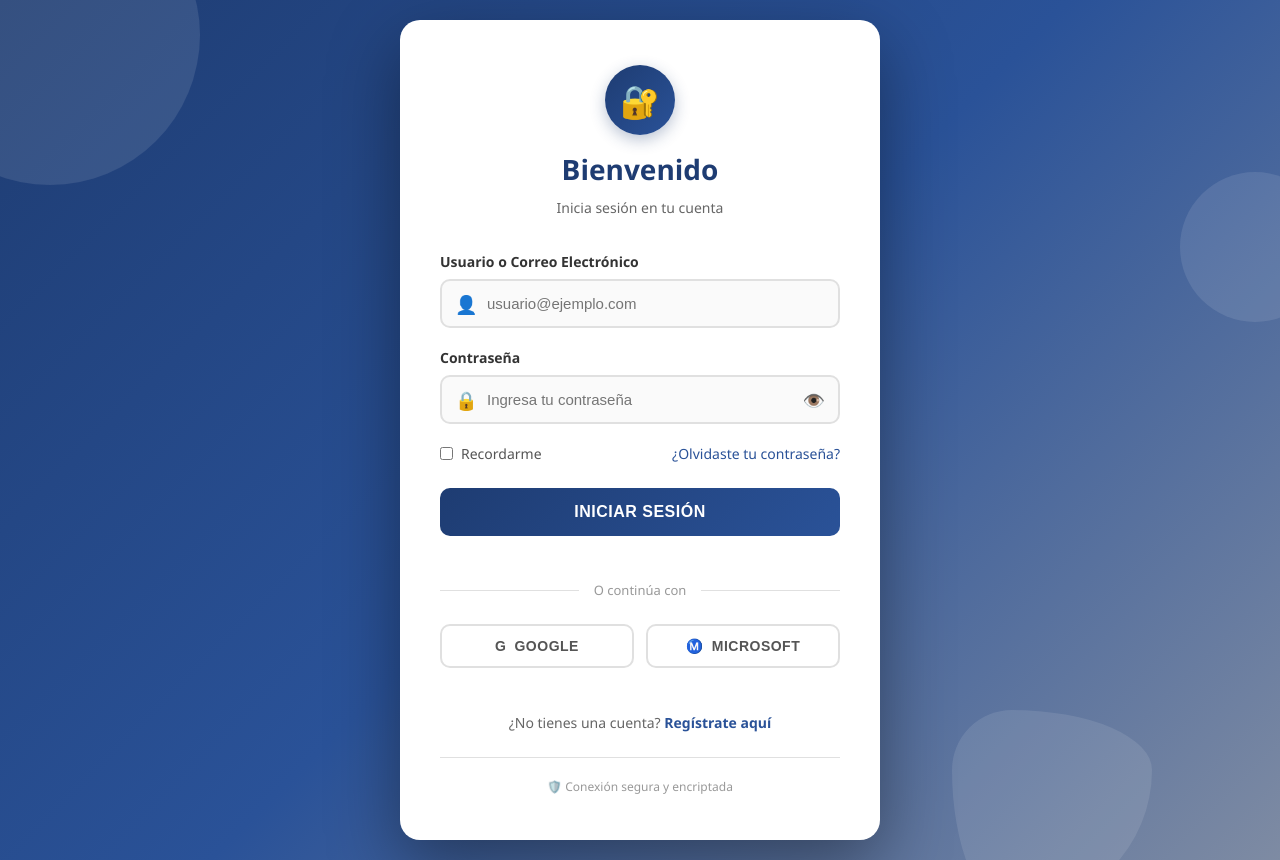
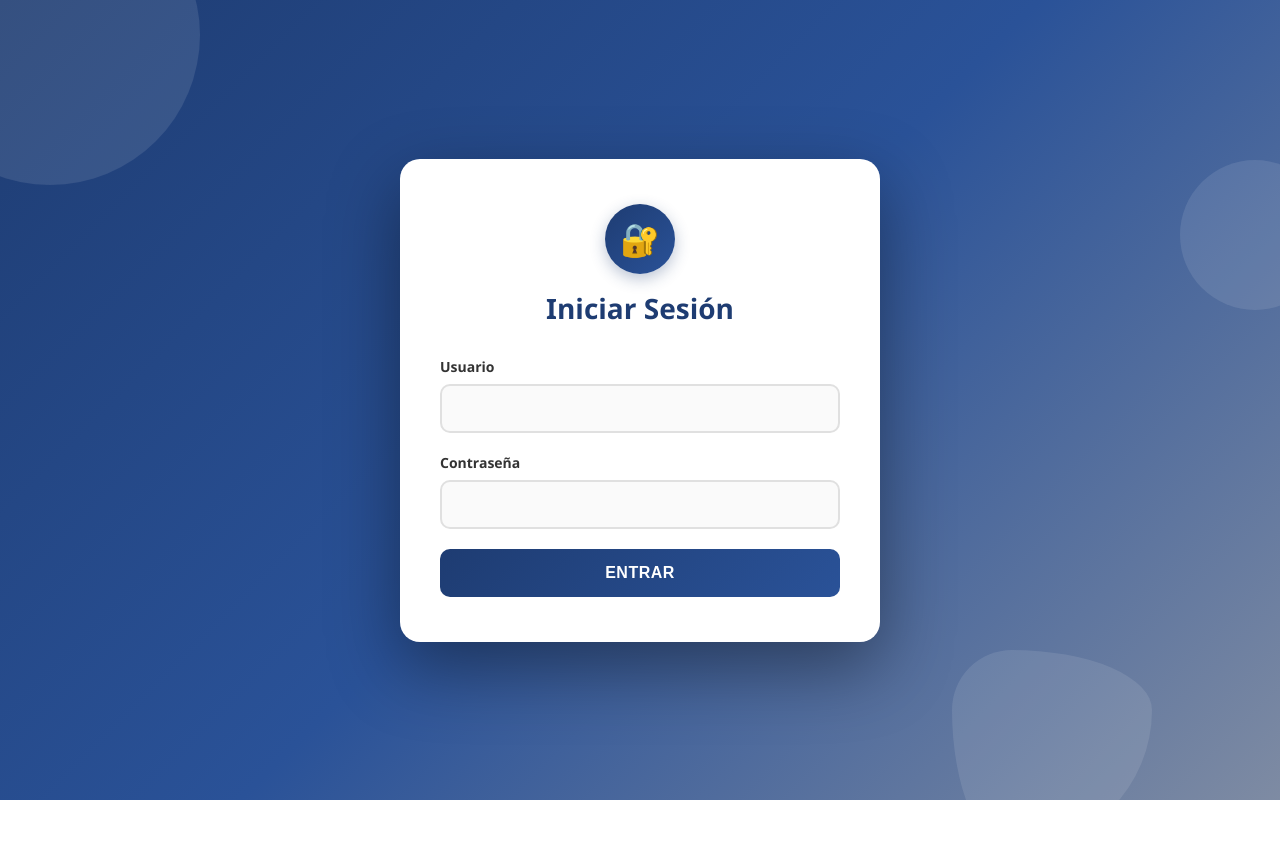
Before and after one commit to lreyesp2609/sistema-productos-nodejs, a website: page public/index.html in a window 1280 px wide. After the commit the page ends 800 px from the top, so only its background shows below. Drawn offline with Linux system fonts and the light colour scheme.

Commit message:
Update index.html

```diff
--- a/public/index.html
+++ b/public/index.html
@@ -148,22 +148,9 @@
             margin-bottom: 8px;
         }
 
-        .input-wrapper {
-            position: relative;
-        }
-
-        .input-icon {
-            position: absolute;
-            left: 15px;
-            top: 50%;
-            transform: translateY(-50%);
-            color: #999;
-            font-size: 18px;
-        }
-
         input {
             width: 100%;
-            padding: 14px 16px 14px 45px;
+            padding: 14px 16px;
             border: 2px solid #e0e0e0;
             border-radius: 10px;
             font-size: 15px;
@@ -179,57 +166,6 @@
             box-shadow: 0 0 0 4px rgba(42, 82, 152, 0.1);
         }
 
-        .password-toggle {
-            position: absolute;
-            right: 15px;
-            top: 50%;
-            transform: translateY(-50%);
-            cursor: pointer;
-            color: #999;
-            font-size: 18px;
-            user-select: none;
-        }
-
-        .options-row {
-            display: flex;
-            justify-content: space-between;
-            align-items: center;
-            margin-bottom: 25px;
-            font-size: 14px;
-        }
-
-        .checkbox-group {
-            display: flex;
-            align-items: center;
-            gap: 8px;
-        }
-
-        .checkbox-group input[type="checkbox"] {
-            width: auto;
-            padding: 0;
-            margin: 0;
-            cursor: pointer;
-        }
-
-        .checkbox-group label {
-            margin: 0;
-            font-weight: 400;
-            color: #555;
-            cursor: pointer;
-        }
-
-        .forgot-password {
-            color: #2a5298;
-            text-decoration: none;
-            font-weight: 500;
-            transition: color 0.3s;
-        }
-
-        .forgot-password:hover {
-            color: #1e3c72;
-            text-decoration: underline;
-        }
-
         button {
             width: 100%;
             padding: 15px;
@@ -243,7 +179,6 @@
             transition: all 0.3s ease;
             text-transform: uppercase;
             letter-spacing: 0.5px;
-            margin-bottom: 20px;
         }
 
         button:hover {
@@ -255,86 +190,6 @@
             transform: translateY(0);
         }
 
-        .divider {
-            display: flex;
-            align-items: center;
-            text-align: center;
-            margin: 25px 0;
-            color: #999;
-            font-size: 13px;
-        }
-
-        .divider::before,
-        .divider::after {
-            content: '';
-            flex: 1;
-            border-bottom: 1px solid #e0e0e0;
-        }
-
-        .divider span {
-            padding: 0 15px;
-        }
-
-        .social-login {
-            display: grid;
-            grid-template-columns: 1fr 1fr;
-            gap: 12px;
-            margin-bottom: 25px;
-        }
-
-        .social-btn {
-            display: flex;
-            align-items: center;
-            justify-content: center;
-            gap: 8px;
-            padding: 12px;
-            border: 2px solid #e0e0e0;
-            border-radius: 10px;
-            background: white;
-            color: #555;
-            font-size: 14px;
-            font-weight: 600;
-            cursor: pointer;
-            transition: all 0.3s ease;
-        }
-
-        .social-btn:hover {
-            border-color: #2a5298;
-            background: #f8f9fa;
-            transform: translateY(-2px);
-        }
-
-        .register-link {
-            text-align: center;
-            color: #666;
-            font-size: 14px;
-        }
-
-        .register-link a {
-            color: #2a5298;
-            text-decoration: none;
-            font-weight: 600;
-            transition: color 0.3s;
-        }
-
-        .register-link a:hover {
-            color: #1e3c72;
-            text-decoration: underline;
-        }
-
-        .security-badge {
-            text-align: center;
-            margin-top: 25px;
-            padding-top: 20px;
-            border-top: 1px solid #e0e0e0;
-            color: #999;
-            font-size: 12px;
-            display: flex;
-            align-items: center;
-            justify-content: center;
-            gap: 5px;
-        }
-
         @media (max-width: 480px) {
             .login-box {
                 padding: 35px 25px;
@@ -342,10 +197,6 @@
 
             h1 {
                 font-size: 24px;
-            }
-
-            .social-login {
-                grid-template-columns: 1fr;
             }
         }
     </style>
@@ -361,80 +212,25 @@
         <div class="login-box">
             <div class="logo">
                 <div class="logo-circle"></div>
-                <h1>Bienvenido</h1>
-                <p class="subtitle">Inicia sesión en tu cuenta</p>
+                <h1>Iniciar Sesión</h1>
             </div>
 
             <form id="loginForm">
                 <div class="input-group">
-                    <label for="usuario">Usuario o Correo Electrónico</label>
-                    <div class="input-wrapper">
-                        <span class="input-icon">👤</span>
-                        <input type="text" id="usuario" name="usuario" placeholder="usuario@ejemplo.com" required>
-                    </div>
+                    <label for="usuario">Usuario</label>
+                    <input type="text" id="usuario" name="usuario" required>
                 </div>
 
                 <div class="input-group">
                     <label for="password">Contraseña</label>
-                    <div class="input-wrapper">
-                        <span class="input-icon">🔒</span>
-                        <input type="password" id="password" name="password" placeholder="Ingresa tu contraseña" required>
-                        <span class="password-toggle" onclick="togglePassword()">👁️</span>
-                    </div>
+                    <input type="password" id="password" name="password" required>
                 </div>
 
-                <div class="options-row">
-                    <div class="checkbox-group">
-                        <input type="checkbox" id="remember" name="remember">
-                        <label for="remember">Recordarme</label>
-                    </div>
-                    <a href="#" class="forgot-password">¿Olvidaste tu contraseña?</a>
-                </div>
-
-                <button type="submit">Iniciar Sesión</button>
-
-                <div class="divider">
-                    <span>O continúa con</span>
-                </div>
-
-                <div class="social-login">
-                    <button type="button" class="social-btn" onclick="alert('Login con Google')">
-                        <span>G</span> Google
-                    </button>
-                    <button type="button" class="social-btn" onclick="alert('Login con Microsoft')">
-                        <span>Ⓜ️</span> Microsoft
-                    </button>
-                </div>
-
-                <div class="register-link">
-                    ¿No tienes una cuenta? <a href="#">Regístrate aquí</a>
-                </div>
-
-                <div class="security-badge">
-                    🛡️ Conexión segura y encriptada
-                </div>
+                <button type="submit">Entrar</button>
             </form>
         </div>
     </div>
 
-    <script>
-        function togglePassword() {
-            const passwordInput = document.getElementById('password');
-            const toggle = document.querySelector('.password-toggle');
-
-            if (passwordInput.type === 'password') {
-                passwordInput.type = 'text';
-                toggle.textContent = '🙈';
-            } else {
-                passwordInput.type = 'password';
-                toggle.textContent = '👁️';
-            }
-        }
-
-        document.getElementById('loginForm').addEventListener('submit', function(e) {
-            e.preventDefault();
-            alert('Formulario enviado - Conecta tu lógica de autenticación aquí');
-        });
-    </script>
+    <script src="script.js"></script>
 </body>
 </html>
```
